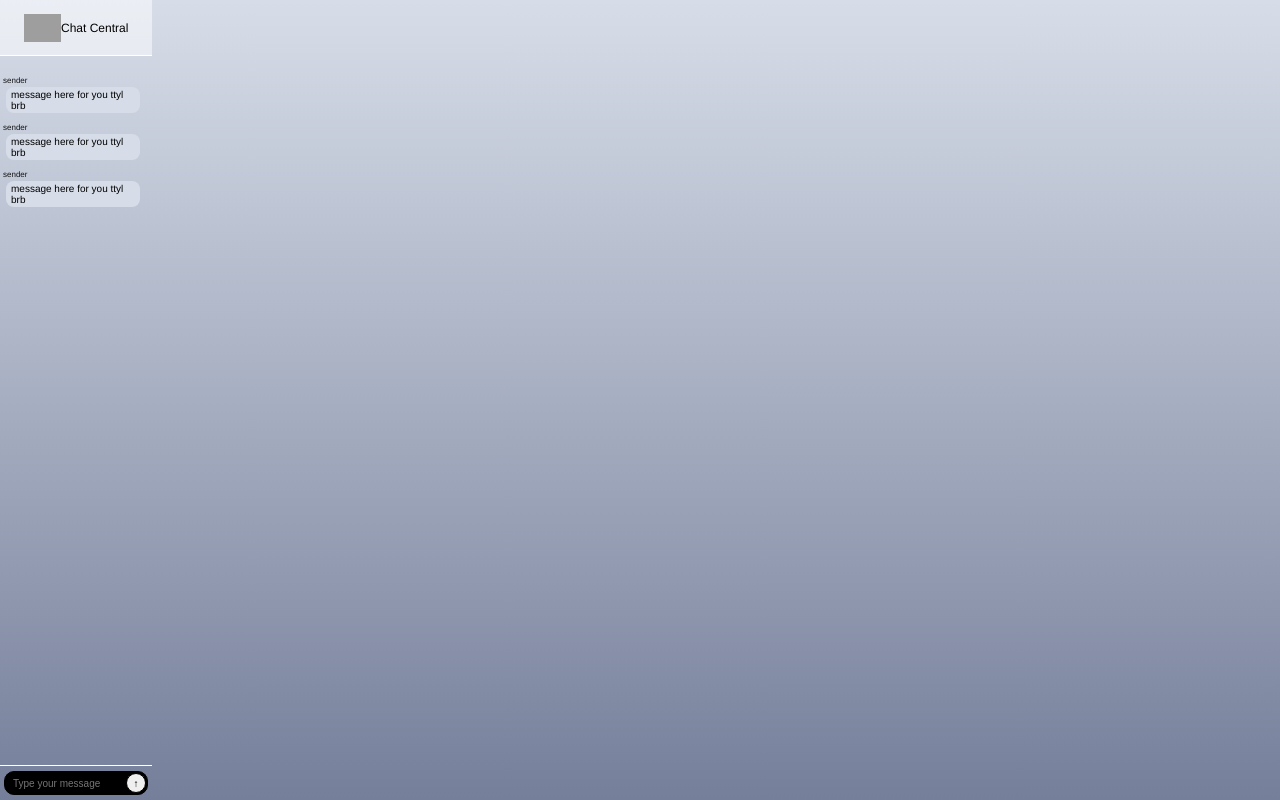
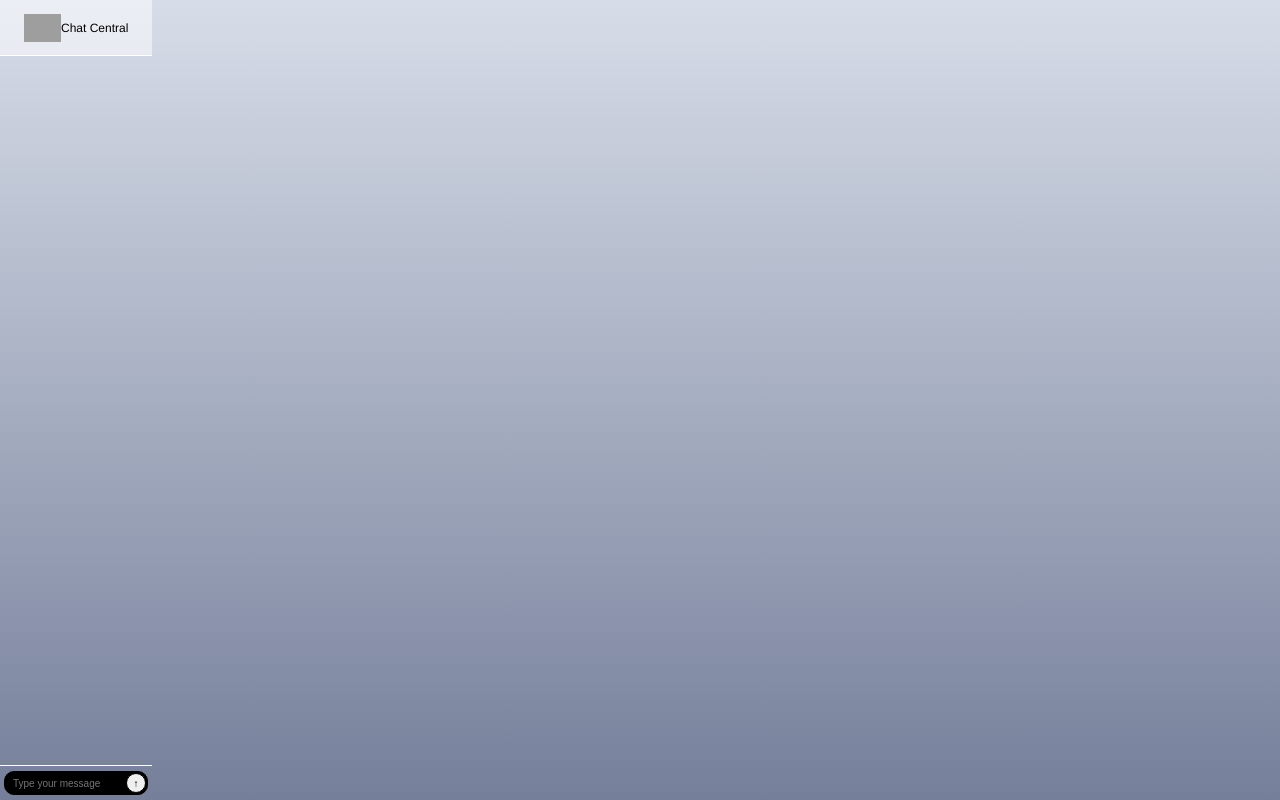
Before and after one commit to Dylychill/chatapp, a React (Create React App) app: page / in a window 1280 px wide. Built offline with nearby package versions, Linux system fonts and the light colour scheme; grey boxes are pictures that could not be loaded.

Commit message:
In Class - adding new dynamic messages by self

```diff
--- a/src/App.js
+++ b/src/App.js
@@ -1,22 +1,26 @@
-import React from 'react';
+import React, {useState} from 'react';
 import Footer from './footer'
 import Message from './message'
 import './App.css';
 
 function App() {
+  // useState will hold all messages in an array
+  const [messages, setMessages] = useState([])
   return (
-    <main class="main">
+    <main className="main">
     <header>
       <img src="https://cdn3.iconfinder.com/data/icons/galaxy-open-line-gradient-ii/200/chat-512.png"
           alt ="logo"/>
       <span>Chat Central</span>
     </header>
-    <div class="message-container">
-      <Message />
-      <Message />
-      <Message />
+
+    <div className ="message-container">
+      {messages.map((m, i) => <Message key={i} text={m} />)}
     </div>
-    <Footer />
+
+    <Footer
+      onSend={(text) => setMessages([...messages, text])}
+    />
     </main>
   );
 }
--- a/src/footer.js
+++ b/src/footer.js
@@ -1,14 +1,29 @@
 import React, {useState} from 'react'
 
-function Footer(){
+function Footer(props){
     const [text, setText] = useState('')
     return(
       <footer>
-        <input class ="footer" type="text" value={text}
+        <input className ="footer" type="text" value={text}
           onChange={e=> setText(e.target.value)}
           placeholder="Type your message"
+          onKeyPress = {e=> {
+            if (e.key==="Enter") {
+              props.onSend(text)
+              setText("")
+              // onKeyPress is like enter on the keyboard
+            }
+          }}
         />
-        <button>↑</button>
+        <button
+          onClick = {() => {
+            props.onSend(text)
+            setText("")
+          }}
+        >↑</button>
+
+        {/* When the button is clicked, return current text outward
+            To whatever is importing Footer and clear message bar*/}
       </footer>)
 }
 
--- a/src/message.js
+++ b/src/message.js
@@ -1,9 +1,11 @@
 import React, {useState} from 'react'
 
-function Message(){
-    return <div class="full-message">
-        <div class="sender">sender</div>
-        <div class="text">message here for you ttyl brb</div>
+function Message(props){
+    return <div className="full-message">
+        <div className="sender">sender</div>
+        <div className="text">
+            {props.text}
+        </div>
     </div>
 
 }
```
